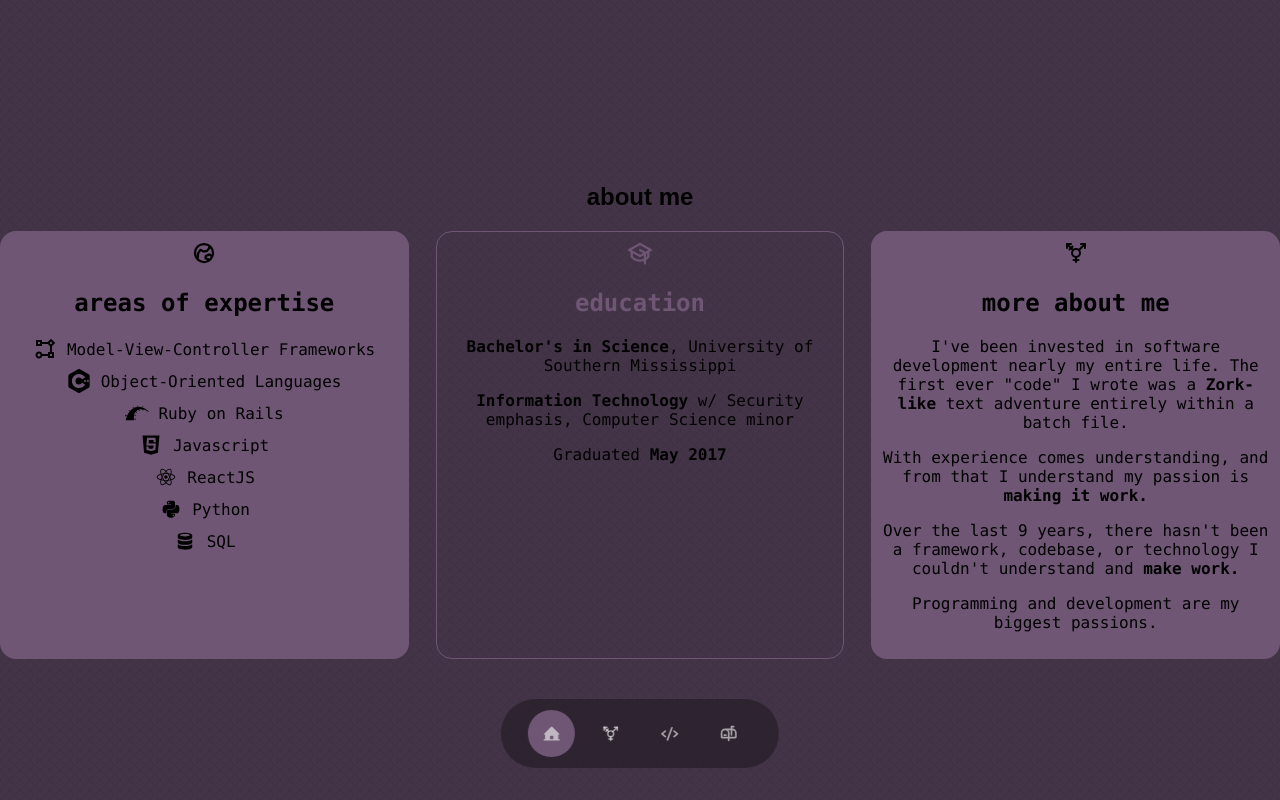
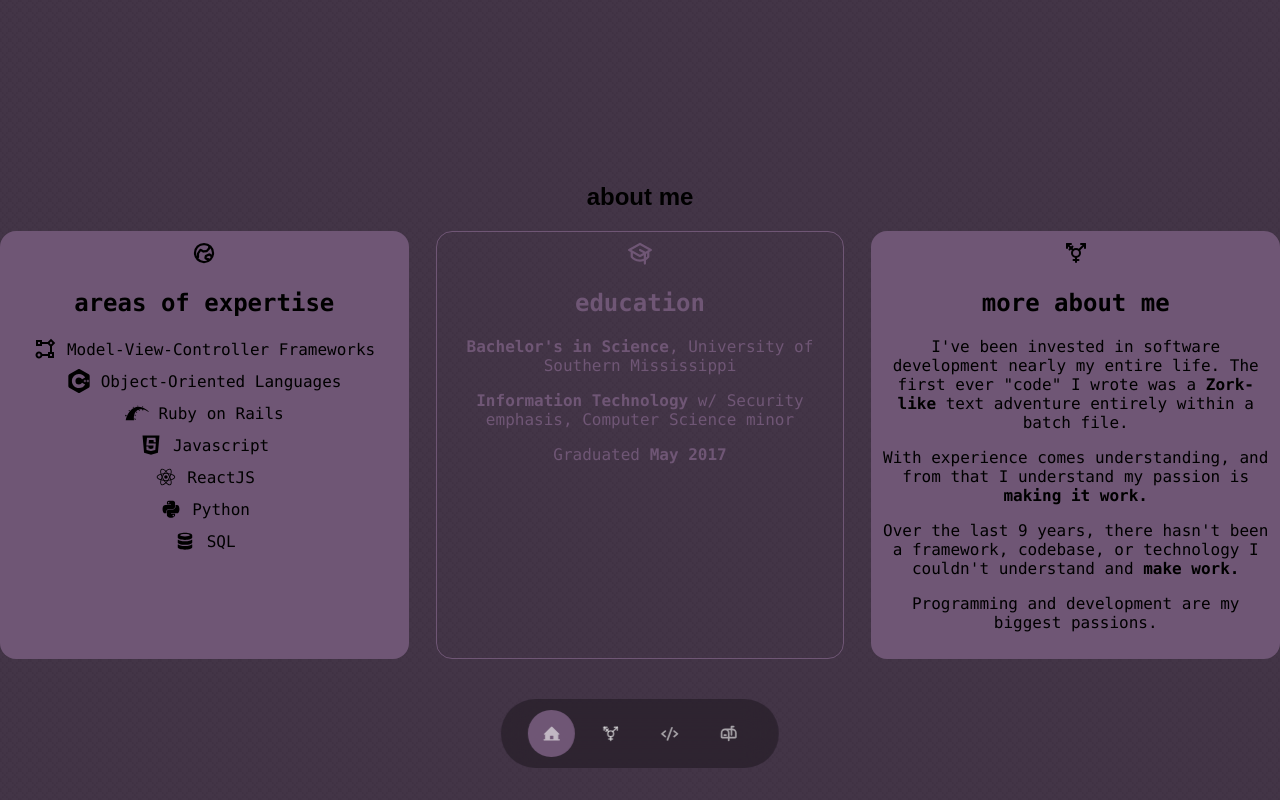
Before and after one commit to gwyndol1n/portfolio, a React (Create React App) app: page / in a window 1280 px wide. In both pictures the pointer is over the element 639 px from the left and 356 px from the top of the page. Built offline with nearby package versions, Linux system fonts and the light colour scheme.

Commit message:
added hover rule for p elements

```diff
--- a/src/components/about/AboutComponent.css
+++ b/src/components/about/AboutComponent.css
@@ -58,3 +58,7 @@
 .about-tile:hover text {
     color: var(--color-secondary)
 }
+
+.about-tile:hover p {
+    color: var(--color-secondary)
+}
```
